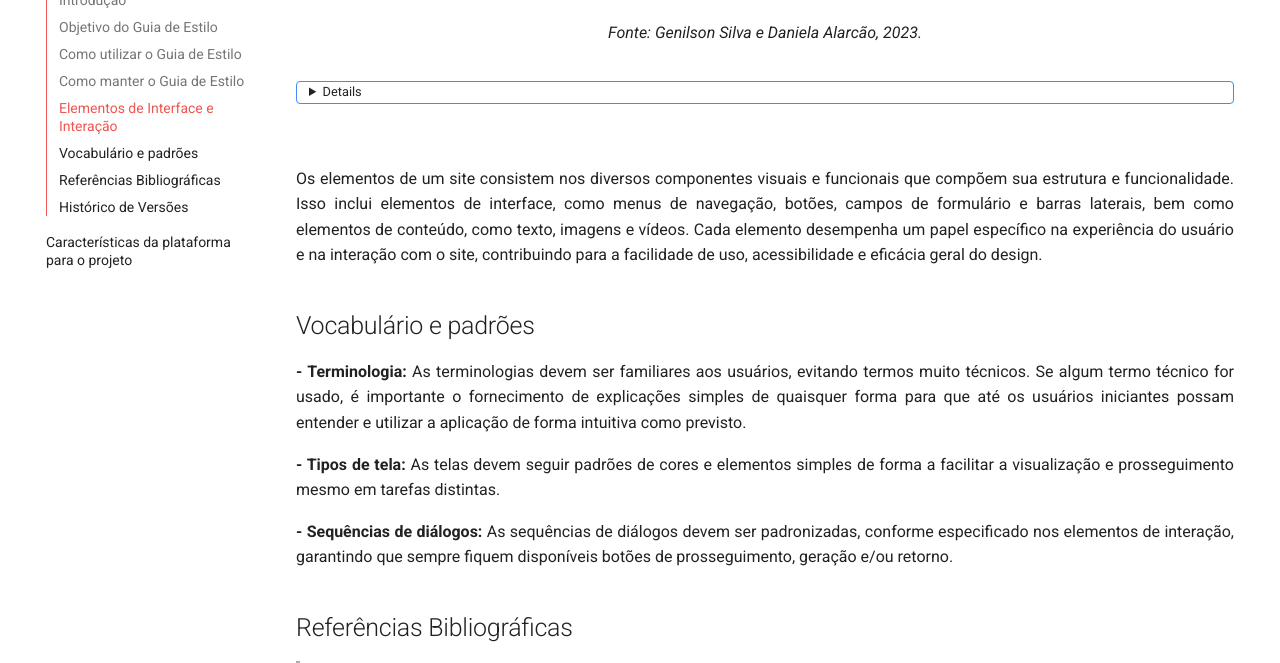
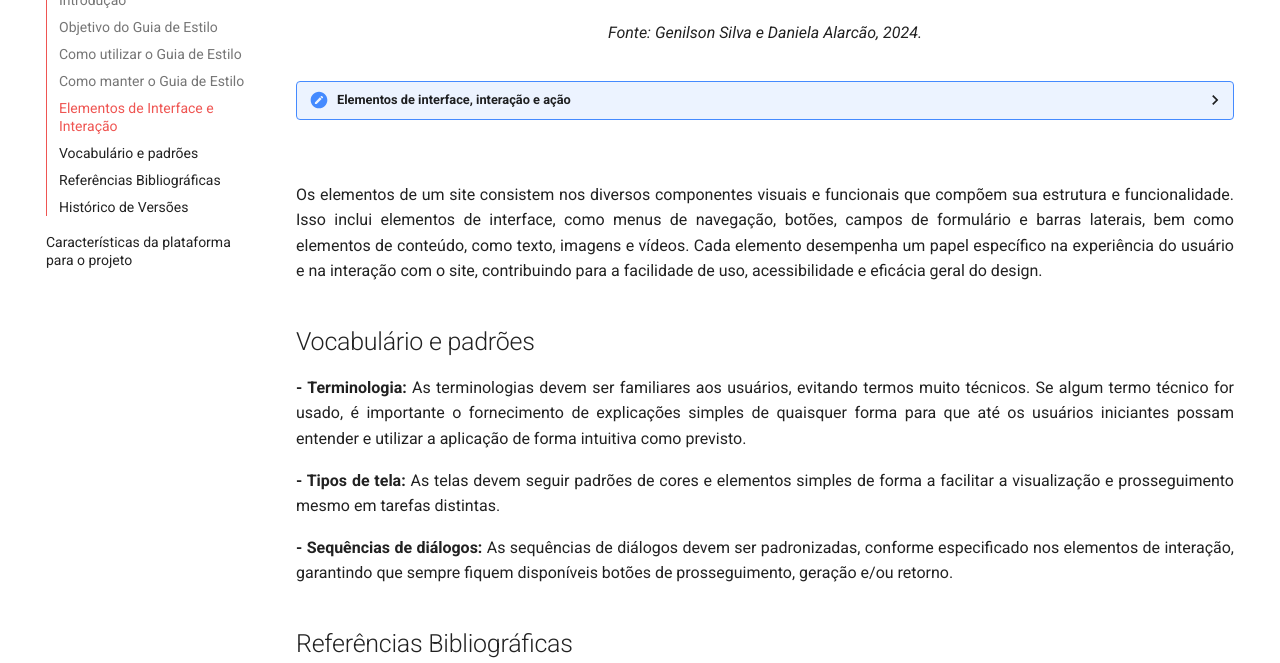
Before and after one commit to Interacao-Humano-Computador/2024.1-CBMERJ, an MkDocs documentation site: the page built from docs/analise_requisitos_2/guia_estilo.md, in a window 1280 px wide and 900 px high, scrolled down 1496 px, cut to the strip 237-900 px from the top of the window. Built offline with MkDocs 1.6.1 and Material for MkDocs 9.7.7, drawn with Linux system fonts in a browser that asks for light colours; comment, search, counter and statistics services are not loaded.

Commit message:
Ajustes Guia de Estilo

```diff
--- a/docs/analise_requisitos_2/guia_estilo.md
+++ b/docs/analise_requisitos_2/guia_estilo.md
@@ -17,10 +17,13 @@
 <center>
 
 <figure markdown><p style="text-align: center">Figura 1 - Elementos da Interface.</p>
-<iframe style="border: 1px solid rgba(0, 0, 0, 0.1);" width="800" height="450" src="https://www.figma.com/embed?embed_host=share&url=https%3A%2F%2Fwww.figma.com%2Fdesign%2F6OAfimHizydIUygovbMkTb%2FGuia-de-Estilo---CBMERJ%3Fnode-id%3D0-1%26t%3DPQyXhcxXNTm8BwSv-1" allowfullscreen></iframe><figcaption> Fonte: Genilson Silva e Daniela Alarcão, 2023.</figcaption></figure>
+<iframe style="border: 1px solid rgba(0, 0, 0, 0.1);" width="800" height="450" src="https://www.figma.com/embed?embed_host=share&url=https%3A%2F%2Fwww.figma.com%2Fdesign%2F6OAfimHizydIUygovbMkTb%2FGuia-de-Estilo---CBMERJ%3Fnode-id%3D0-1%26t%3DPQyXhcxXNTm8BwSv-1" allowfullscreen></iframe><figcaption> Fonte: Genilson Silva e Daniela Alarcão, 2024.</figcaption></figure>
 
 </center>
+
 <details>
+<summary>Elementos de interface, interação e ação </summary>
+<center>
 
 ### Logos
 ![](../analise_requisitos_2/img/Logos.png)
@@ -43,6 +46,7 @@
 ### Tipografia
 ![](../analise_requisitos_2/img/Tipografia.png)
 
+</center>
 </details>
 <br>
 
```
